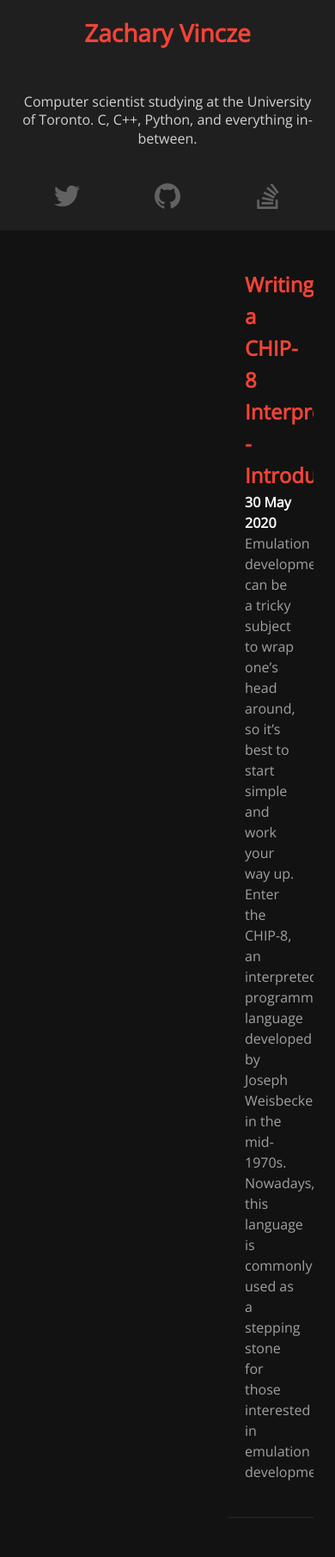
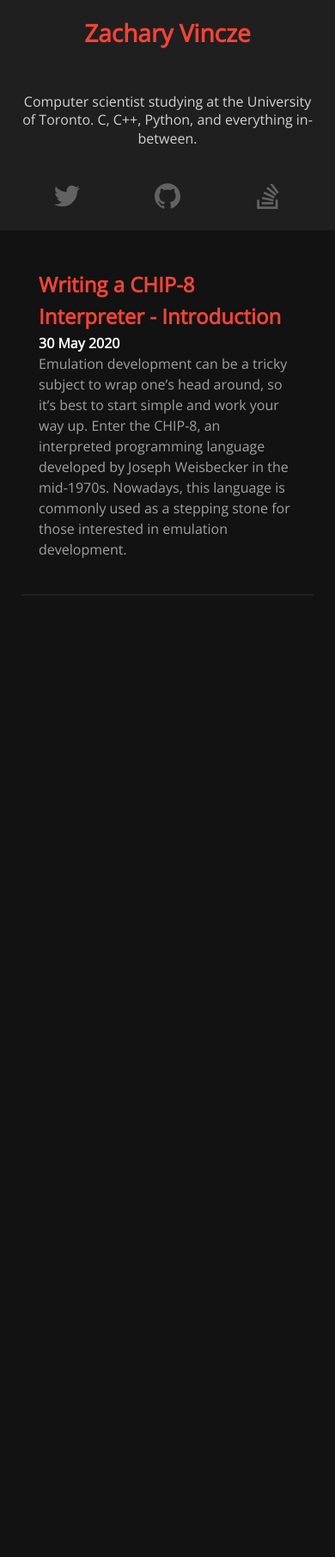
Before and after one commit to zacharyvincze/zacharyvincze.github.io, a Jekyll site: the page built from index.html, in a window 390 px wide. Shown: the whole page at 86% size. Built offline with Jekyll 4.4.1, drawn with Linux system fonts in a browser that asks for light colours; after the commit the page ends 900 px from its top, so only the background shows below that.

Commit message:
Mobile layout fixes

```diff
--- a/_sass/_post.scss
+++ b/_sass/_post.scss
@@ -55,9 +55,12 @@
 
 @media only screen and (max-width: $mobile-viewport) {
     .post-content, .posts {
-        margin: 0;
         width: auto;
         flex: 0;
         padding: 25px;
     }
+
+    .content-container {
+        margin-left: 0px;
+    }
 }
```
